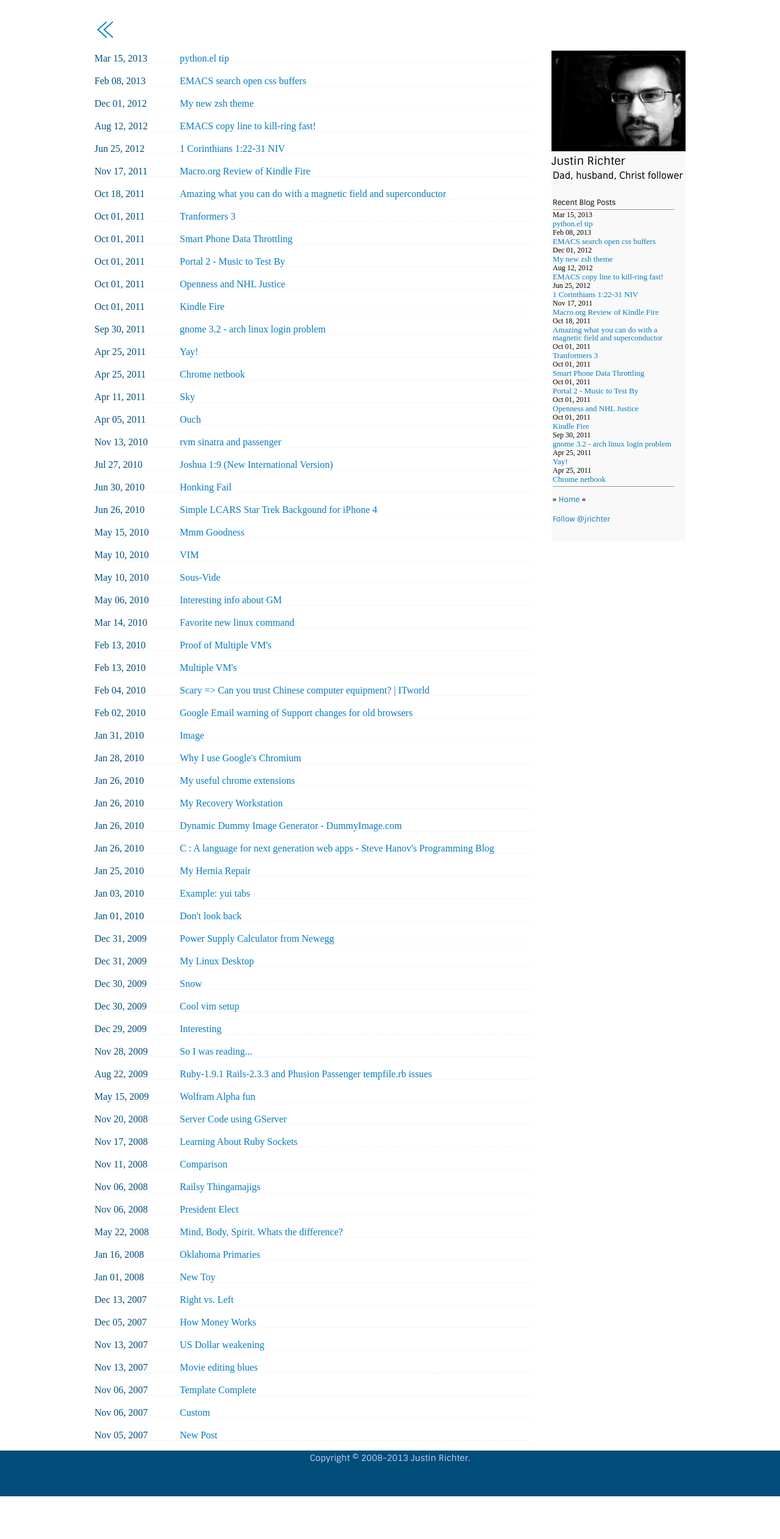
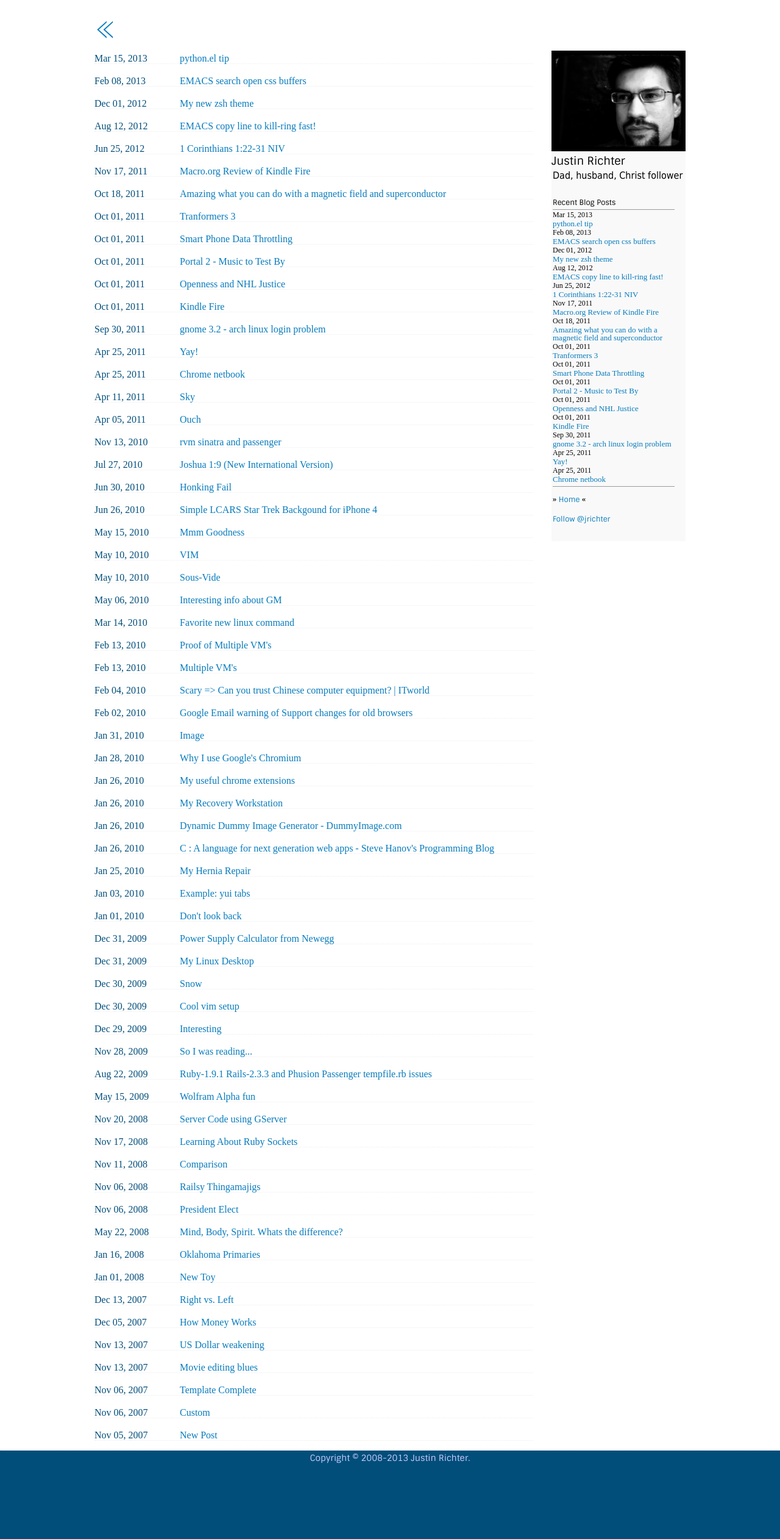
Before and after one commit to jrichter/jrichter.github.com, a Jekyll site: the page built from archive.html, in a window 1280 px wide. Shown: the whole page at 61% size. Built offline with Jekyll 4.4.1, drawn with Linux system fonts in a browser that asks for light colours; comment, search, counter and statistics services are not loaded; before the commit the page ends 2453 px from its top, so only the background shows below that.

Commit message:
"modify height of footer"

```diff
--- a/css/main.css
+++ b/css/main.css
@@ -123,11 +123,10 @@ a {
 .twitter-follow-button {
 
 }
-
 #footer {
   clear:both;
   width: 100%;
-  height: 75px;   /* Height of the footer */
+  height: 145px;   /* Height of the footer */
   background:#024e7b;
   color:#CCCfff;
   font-size:14px;
```
